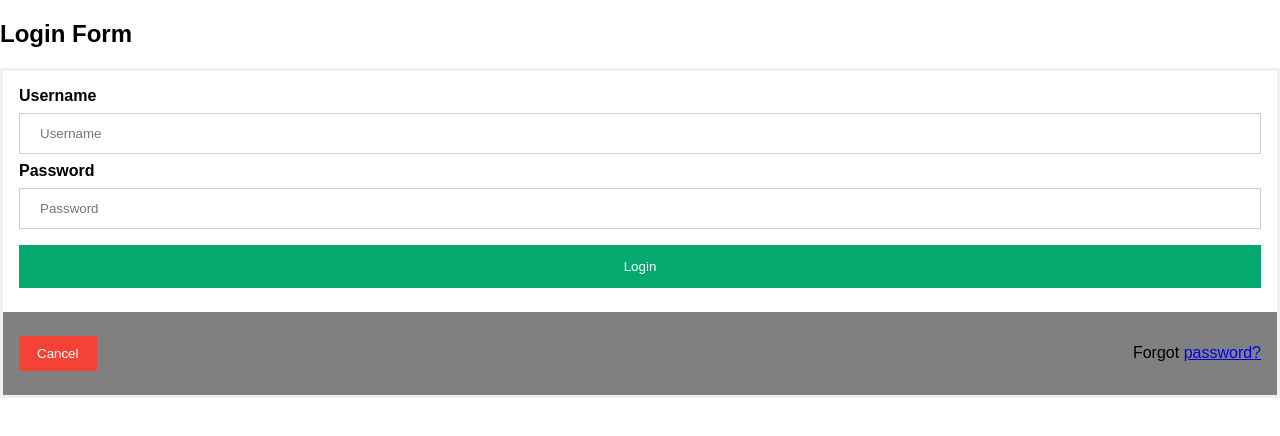
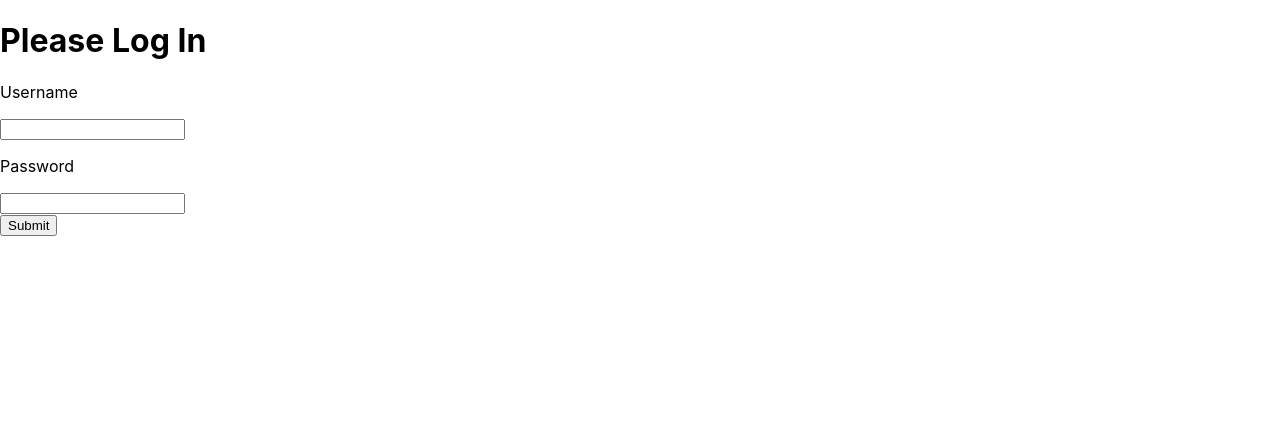
Before and after one commit to twan-hub/Amp-up-frontend, a React (Create React App) app: page /dashboard in a window 1280 px wide. Shown: the top 436 px of the page. Built offline with nearby package versions, Linux system fonts and the light colour scheme.

Commit message:
WIP - login if

```diff
--- a/package.json
+++ b/package.json
@@ -8,6 +8,7 @@
     "@testing-library/user-event": "^13.5.0",
     "react": "^18.2.0",
     "react-dom": "^18.2.0",
+    "react-router-dom": "^5.2.0",
     "react-scripts": "5.0.1",
     "web-vitals": "^2.1.4"
   },
--- a/src/App.css
+++ b/src/App.css
@@ -1,38 +1,3 @@
-.App {
-  text-align: center;
+.wrapper {
+  padding: 20px;
 }
-
-.App-logo {
-  height: 40vmin;
-  pointer-events: none;
-}
-
-@media (prefers-reduced-motion: no-preference) {
-  .App-logo {
-    animation: App-logo-spin infinite 20s linear;
-  }
-}
-
-.App-header {
-  background-color: #282c34;
-  min-height: 100vh;
-  display: flex;
-  flex-direction: column;
-  align-items: center;
-  justify-content: center;
-  font-size: calc(10px + 2vmin);
-  color: white;
-}
-
-.App-link {
-  color: #61dafb;
-}
-
-@keyframes App-logo-spin {
-  from {
-    transform: rotate(0deg);
-  }
-  to {
-    transform: rotate(360deg);
-  }
-}
--- a/src/App.js
+++ b/src/App.js
@@ -1,43 +1,39 @@
 import logo from './logo.svg';
 import './App.css';
 import { useState } from 'react';
-import Login from './Login/Login'
+import Login from './Login/Login';
+import Dashboard from './Dashboard';
+import Preferences from './Prefernces';
+import {
+  BrowserRouter,
+  Route,
+  Switch
+} from 'react-router-dom';
 
 function App() {
-  const [username,setUsername] = useState("");
-  const [password, setPassword] = useState("");
-  const [message, setMessage] = useState("");
+  const [token,setToken] = useState();
 
-  let handleSubmit = async (e) => {
-    e.preventDefault();
-    try {
-  let res = await fetch("http://localhost:8080/login", {
-    crossDomain:true,
-    method: 'POST',
-    headers: {'Content-Type':'application/json'},
-    body: JSON.stringify({
-      "username": username,
-      "password": password,
-    }),
-  });
-  let resJson = await res.json();
-      if (res.status === 200) {
-        setUsername("");
-        setPassword("");
-        console.log(resJson);
-      } else {
-        console.log(resJson);
-        setMessage("Some error occured");
-      }
-    } catch (err) {
-      console.log(err);
-    }
-  };
-  return (
-      <div>
-        <Login/>
-      </div>
-    );
+  if (!token || token.token == "Password or Username") {
+    console.log(token);
+    return <Login setToken={setToken} />
+  }
+  console.log(token)
+
+  return(
+    <div className="wrapper">
+      <h1>Application</h1>
+      <BrowserRouter>
+        <Switch>
+          <Route path="/dashboard">
+            <Dashboard />
+          </Route>
+          <Route path="/preferences">
+            <Preferences />
+          </Route>
+        </Switch>
+      </BrowserRouter>
+    </div>
+  );
 }
 
 export default App;
--- /dev/null
+++ b/src/Dashboard.js
@@ -0,0 +1,9 @@
+import React from 'react';
+
+function Dashboard() {
+  return(
+    <h2>Dashboard</h2>
+  );
+}
+
+export default Dashboard;
--- a/src/Login/Login.css
+++ b/src/Login/Login.css
@@ -1,4 +1,4 @@
-body {font-family: Arial, Helvetica, sans-serif;}
+/* body {font-family: Arial, Helvetica, sans-serif;}
 form {border: 3px solid #f1f1f1;}
 
 input[type=text], input[type=password] {
@@ -50,12 +50,17 @@ span.psw {
 }
 
 /* Change styles for span and cancel button on extra small screens */
-@media screen and (max-width: 300px) {
+/* @media screen and (max-width: 300px) {
   span.psw {
      display: block;
      float: none;
   }
   .cancelbtn {
      width: 100%;
-  }
+  } */ */
+
+  .login-wrapper {
+    display: flex;
+    flex-direction: column;
+    align-items: center;
 }
--- a/src/Login/Login.js
+++ b/src/Login/Login.js
@@ -1,73 +1,85 @@
 import './Login.css';
 import { useState } from 'react';
-import { ReactPropTypes } from 'react';
+import PropTypes from 'prop-types'
 
-function Login() {
-    const [username, setUsername] = useState("");
+async function loginUser(credentials) {
+    return fetch('http://localhost:8080/login', {
+        crossDomain:true,
+      method: 'POST',
+      headers: {
+        'Content-Type': 'application/json'
+      },
+      body: JSON.stringify(credentials)
+    })
+      .then(data => data.json())
+   }
+
+function Login({ setToken }) {
+    const [username, setUserName] = useState("");
     const [password, setPassword] = useState("");
     const [message, setMessage] = useState("");
 
-    let handleSubmit = async (e) => {
+    const handleSubmit = async e => {
         e.preventDefault();
-        try {
-            let res = await fetch("http://localhost:8080/login", {
-                crossDomain: true,
-                method: 'POST',
-                headers: { 'Content-Type': 'application/json' },
-                body: JSON.stringify({
-                    username: username,
-                    password: password,
-                }),
-            });
+        const token = await loginUser({
+          username,
+          password
+        });
+        setToken(token);
+      }
+
+    // let handleSubmit = async (e) => {
+    //     e.preventDefault();
+    //     try {
+    //         let res = await fetch("http://localhost:8080/login", {
+    //             crossDomain: true,
+    //             method: 'POST',
+    //             headers: { 'Content-Type': 'application/json' },
+    //             body: JSON.stringify({
+    //                 username: username,
+    //                 password: password,
+    //             }),
+    //         });
 
 
-            let responseJson = await res.json();
-            if (res.status === 200) {
-                setUsername("");
-                setPassword("");
-                console.log(responseJson);
-                console.log("what")
-            } else {
-                console.log(responseJson);
-                setMessage("Some error occured");
-            }
-        } catch (err) {
-            console.log(err);
-        }
-    };
-    return (
-        <div>
-            <body>
-                <h2>Login Form</h2>
+    //         let responseJson = await res.json();
+    //         if (res.status === 200) {
+    //             setUsername("");
+    //             setPassword("");
+    //             console.log(responseJson.body);
+    //             setToken(responseJson.body)
+    //             console.log("what")
+    //         } else {
+    //             console.log(responseJson);
+    //             setMessage("Some error occured");
+    //         }
+    //     } catch (err) {
+    //         console.log(err);
+    //     }
+    // };
+    return(
+        <div className="login-wrapper">
+          <h1>Please Log In</h1>
+          <form onSubmit={handleSubmit}>
+            <label>
+              <p>Username</p>
+              <input type="text" onChange={e => setUserName(e.target.value)}/>
+            </label>
+            <label>
+              <p>Password</p>
+              <input type="password" onChange={e => setPassword(e.target.value)}/>
+            </label>
+            <div>
+              <button type="submit">Submit</button>
+            </div>
+          </form>
+        </div>
+      )
+}
 
-            <form onSubmit={handleSubmit}>
 
-                <div class="container">
-                    <label for="uname"><b>Username</b></label>
-                    <input type="text"
-                        value={username}
-                        placeholder="Username"
-                        onChange={(e) => setUsername(e.target.value)} required />
-
-                    <label for="psw"><b>Password</b></label>
-                    <input type="password"
-                        value={password}
-                        placeholder="Password"
-                        onChange={(e) => setPassword(e.target.value)} required />
-
-                    <button type="submit">Login</button>
-                </div>
-
-                <div className="container" style={{ backgroundColor: 'grey' }}>
-                    <button type=" button" className="cancelbtn">Cancel</button>
-                    <span className="psw">Forgot <a href="#">password?</a></span>
-                </div>
-            </form>
-            </body>
-
-        </div>
-
-    );
+Login.propTypes = {
+    setToken: PropTypes.func.isRequired
 }
 
 export default Login;
--- /dev/null
+++ b/src/Prefernces.js
@@ -0,0 +1,9 @@
+import React from 'react';
+
+function Preferences() {
+  return(
+    <h2>Preferences</h2>
+  );
+}
+
+export default Preferences;
```
Also changed, not shown: 1 other file (tests, documents, lock files or other folders).
